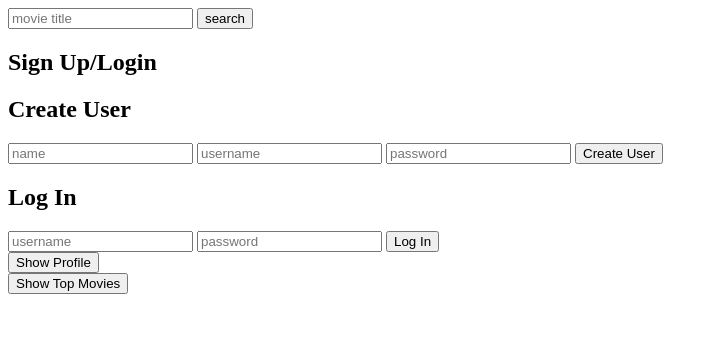
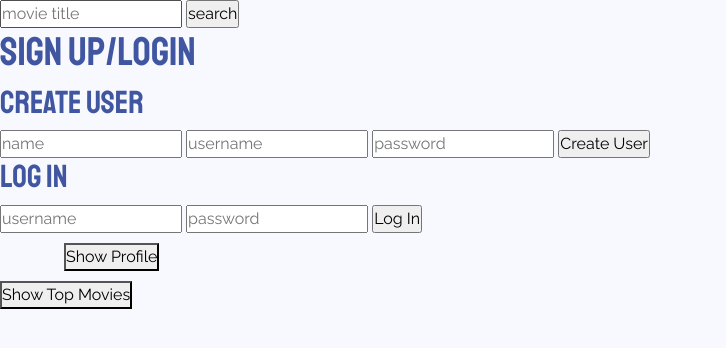
Before and after one commit to Jordan-Morales/betterboxd, a website: page public/index.html in a window 1280 px wide. Shown: the whole page, without its empty margins (0-726 px from the left). Drawn offline with nearby package versions, Linux system fonts and the light colour scheme; no server answers.

Commit message:
initial styling added

```diff
--- a/package.json
+++ b/package.json
@@ -19,6 +19,7 @@
   },
   "homepage": "https://github.com/Jordan-Morales/betterboxd#readme",
   "dependencies": {
+    "animate.css": "^3.7.2",
     "bcryptjs": "^2.4.3",
     "dotenv": "^8.2.0",
     "express": "^4.17.1",
--- a/public/css/style.css
+++ b/public/css/style.css
@@ -1,3 +1,33 @@
+* {margin: 0; padding: 0; box-sizing: border-box;}
+
+:root {
+    --mustard: #D79922;
+    --ivory: #EFE2BA;
+    --red: #F13C20;
+    --blue: #4056A1;
+    --lightBlue: #C5CBE3;
+
+    --font-main: 'Raleway', sans-serif;
+    --font-title: 'Staatliches', cursive;
+    --font-logo: 'Major Mono Display', monospace;
+}
+
+body {
+    background-color: ghostwhite; font-family: var(--font-main); color: var(--blue);
+}
+
+h1,h2,h3,h4,h5,h6 {font-family: var(--font-title)}
+
+.logo {font-family: var(--font-logo)}
+
+.profile {width: 90%; margin: 10px auto;}
+
+.profile div {}
+
+.profile div img {height: 200px;}
+
+.profile div ul {display: flex; flex-wrap: wrap; font-size: 50%;}
+
 ul{
   list-style: none
 }
--- a/public/includes/profile.html
+++ b/public/includes/profile.html
@@ -1,4 +1,4 @@
-<div>
+<div class="profile">
     <button ng-click="ctrl.showProfile()">Show Profile</button>
 
 
@@ -8,7 +8,7 @@
         <h3>Movies Liked</h3>
         <ul>
             <li ng-repeat="movie in ctrl.loggedInUser.moviesLiked">
-                {{movie.Title}}
+                {{movie.Title}} <br>
             <img ng-src={{movie.Poster}} ng-click="main.getInfo(movie.title)"/>
             </li>
         </ul>
--- a/public/includes/topMovies.html
+++ b/public/includes/topMovies.html
@@ -1,4 +1,4 @@
-<div>
+<div class="topmovies">
     <button ng-click="ctrl.showTopMovies()">Show Top Movies</button>
 
 
--- a/public/index.html
+++ b/public/index.html
@@ -7,6 +7,14 @@
   <!-- app.js link -->
   <script src="/js/app.js" charset="utf-8"></script>
   <!-- our own css file -->
+  <link href="https://fonts.googleapis.com/css?family=Major+Mono+Display|Raleway|Staatliches&display=swap" rel="stylesheet">
+
+  <link rel="stylesheet" href="https://stackpath.bootstrapcdn.com/bootstrap/4.3.1/css/bootstrap.min.css" integrity="sha384-ggOyR0iXCbMQv3Xipma34MD+dH/1fQ784/j6cY/iJTQUOhcWr7x9JvoRxT2MZw1T" crossorigin="anonymous">
+
+  <script src="https://stackpath.bootstrapcdn.com/bootstrap/4.3.1/js/bootstrap.min.js" integrity="sha384-JjSmVgyd0p3pXB1rRibZUAYoIIy6OrQ6VrjIEaFf/nJGzIxFDsf4x0xIM+B07jRM" crossorigin="anonymous"></script>
+
+  <link rel="stylesheet" href="https://cdnjs.cloudflare.com/ajax/libs/animate.css/3.7.2/animate.css">
+
   <link rel="stylesheet" href="/css/style.css">
   <title>betterboxd</title>
 </head>
```
Also changed, not shown: 1 other file.
